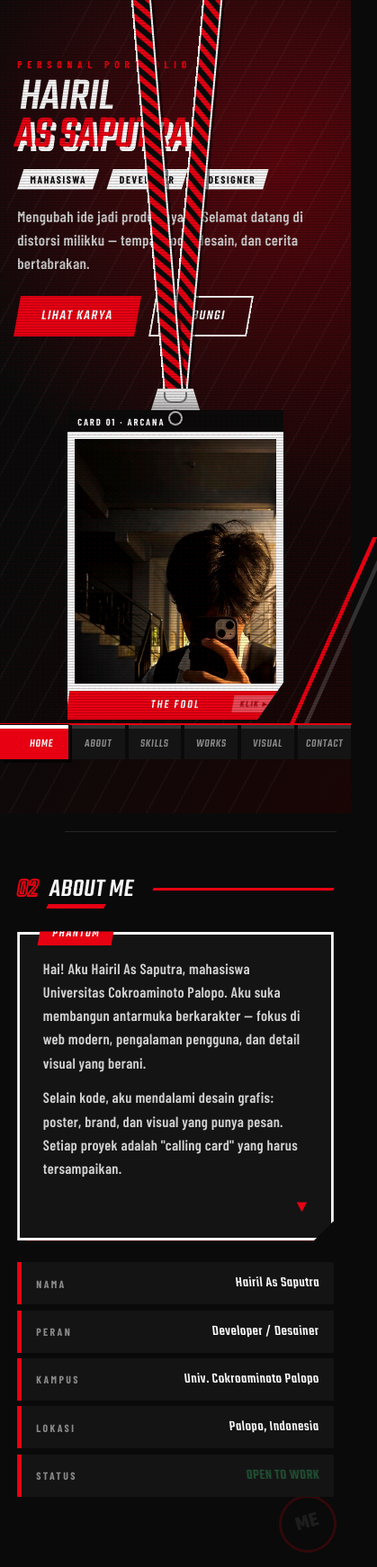
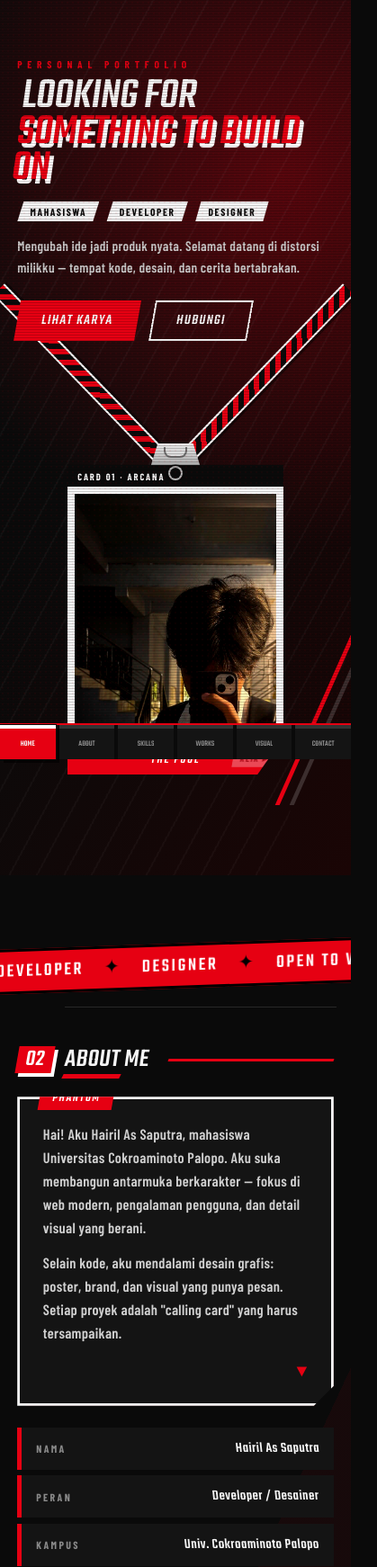
Before and after one commit to ZeeDevo/new-porto-web, a plain HTML site: page index.html in a window 390 px wide. Shown: the top 1742 px of the page at 90% size, 419 px wide, since content can reach past the window. Drawn offline with nearby package versions, Linux system fonts and the light colour scheme; a web font is replaced by a local one.

Commit message:
fix(mobile): resolve horizontal overflow, card alignment, and ticker margins

```diff
--- a/index.html
+++ b/index.html
@@ -30,6 +30,7 @@
 
   <!-- ========== SLANT PROGRESS ========== -->
   <div id="progress"></div>
+  <div id="wipe" aria-hidden="true"></div>
 
   <main id="scroller">
 
@@ -39,12 +40,13 @@
       <div class="speedlines"></div>
       <span class="hero-stamp" aria-hidden="true">01 // SELF</span>
       <span class="hero-slash" aria-hidden="true"></span>
+      <span class="hero-band" aria-hidden="true"></span>
 
       <div class="hero-inner">
         <p class="kicker" data-rev>PERSONAL PORTFOLIO</p>
         <h1 class="hero-title">
-          <span data-rev>HAIRIL</span>
-          <span data-rev class="accent">AS SAPUTRA</span>
+          <span data-rev>LOOKING FOR</span>
+          <span data-rev class="accent">SOMETHING TO BUILD ON</span>
         </h1>
         <div class="hero-role" data-rev>
           <span class="chip">MAHASISWA</span>
@@ -90,6 +92,14 @@
         </div>
       </div>
     </section>
+
+    <!-- ===== TICKER ===== -->
+    <div class="ticker" aria-hidden="true">
+      <div class="ticker-track">
+        <span>HAIRIL AS SAPUTRA</span><span>✦</span><span>DEVELOPER</span><span>✦</span><span>DESIGNER</span><span>✦</span><span>OPEN TO WORK</span><span>✦</span><span>TAKE YOUR HEART</span><span>✦</span>
+        <span>HAIRIL AS SAPUTRA</span><span>✦</span><span>DEVELOPER</span><span>✦</span><span>DESIGNER</span><span>✦</span><span>OPEN TO WORK</span><span>✦</span><span>TAKE YOUR HEART</span><span>✦</span>
+      </div>
+    </div>
 
     <!-- ===== ABOUT ===== -->
     <section id="about" class="panel">
@@ -239,6 +249,8 @@
           <div class="contact-links">
             <a href="mailto:saputrahairil16@gmail.com">✉ saputrahairil16@gmail.com</a>
             <a href="https://github.com/ZeeDevo" target="_blank" rel="noopener">◈ github.com/ZeeDevo</a>
+            <a href="https://www.tiktok.com/@wanghaoyu57" target="_blank" rel="noopener">♪ tiktok.com/@wanghaoyu57</a>
+            <a href="https://wa.me/6282190700112" target="_blank" rel="noopener">✆ +6282190700112</a>
           </div>
         </div>
         <form class="c-form" data-rev onsubmit="return fake(event)">
--- a/script.js
+++ b/script.js
@@ -97,11 +97,17 @@
   });
 
   /* ---------- SMOOTH TAB CLICK ---------- */
+  var wipe = document.getElementById("wipe");
   tabs.forEach(function (t) {
     t.addEventListener("click", function (ev) {
       ev.preventDefault();
       var target = document.querySelector(t.getAttribute("href"));
-      if (target) target.scrollIntoView({ behavior: "smooth" });
+      if (!target) return;
+      /* transisi slash P5X: sapuan merah saat pindah section */
+      wipe.classList.remove("go");
+      void wipe.offsetWidth;
+      wipe.classList.add("go");
+      setTimeout(function () { target.scrollIntoView({ behavior: "smooth" }); }, 250);
     });
   });
 
--- a/style.css
+++ b/style.css
@@ -22,13 +22,13 @@
 *{margin:0;padding:0;box-sizing:border-box}
 
 html{scroll-behavior:smooth}
+html,body{overflow-x:clip;max-width:100%}
 
 body{
   font-family:var(--body);
   font-weight:600;
   background:var(--black);
   color:var(--white);
-  overflow-x:hidden;
   letter-spacing:.02em;
   cursor:crosshair;
 }
@@ -419,10 +419,11 @@ body::after{
 .deco-type{right:7%;top:18%;font-size:clamp(4rem,12vw,10rem);color:rgba(255,255,255,.035);letter-spacing:-.06em;transform:rotate(-12deg)}
 .deco-cross{right:10%;bottom:7%;font-size:clamp(6rem,17vw,13rem);color:rgba(230,0,18,.12);transform:rotate(-15deg)}
 .sec-num{
-  font-family:var(--display);font-weight:400;
-  font-size:1.8rem;color:transparent;
-  -webkit-text-stroke:2px var(--red);
+  font-family:var(--display);font-weight:500;
+  font-size:1.6rem;line-height:1;color:#fff;
+  background:var(--red);padding:.15rem .6rem;
   transform:skewX(-10deg);
+  box-shadow:4px 4px 0 #fff;
 }
 .sec-head h2{
   font-family:var(--display);font-weight:400;
@@ -681,13 +682,83 @@ body::after{
 }
 [data-rev].in{opacity:1;transform:none}
 
+/* ---------- P5X DETAIL ---------- */
+/* sapuan merah diagonal di belakang hero */
+.hero-band{
+  position:absolute;left:-5%;right:-5%;top:60%;height:64px;z-index:-1;
+  background:linear-gradient(90deg,transparent,rgba(230,0,18,.9) 18%,rgba(230,0,18,.9) 82%,transparent);
+  transform:skewY(-8deg);opacity:.3;pointer-events:none;
+}
+/* bayangan diagonal tipis di setiap section */
+.panel:not(.hero)::after{
+  content:"";position:absolute;right:0;top:0;width:32%;height:100%;
+  background:linear-gradient(115deg,transparent 62%,rgba(230,0,18,.06) 62%);
+  pointer-events:none;
+}
+/* ticker merah berjalan */
+.ticker{
+  position:relative;z-index:1;overflow:hidden;white-space:nowrap;
+  background:var(--red);color:#fff;
+  border-block:3px solid #000;
+  transform:skewY(-2deg);margin:clamp(3rem,9vh,5rem) 0 0;
+}
+/* detail tambahan: kilat sapuan di tombol, glitch halus di judul & thumbnail */
+.btn{overflow:hidden}
+.btn::after{
+  content:"";position:absolute;top:0;bottom:0;left:-60%;width:40%;
+  background:linear-gradient(90deg,transparent,rgba(255,255,255,.55),transparent);
+  transform:skewX(-20deg);pointer-events:none;
+}
+.btn:hover::after{left:120%;transition:left .5s}
+.hero-title .accent{animation:flick 6s steps(1) infinite}
+@keyframes flick{
+  0%,92%,100%{text-shadow:5px 5px 0 #fff}
+  94%{text-shadow:-4px 0 0 #fff,5px 5px 0 var(--red)}
+  97%{text-shadow:6px -2px 0 #fff,-3px 3px 0 var(--red)}
+}
+.sec-head h2:hover{text-shadow:-3px 0 0 var(--red),3px 0 0 #fff}
+.work-thumb::after{
+  content:"";position:absolute;inset:0;opacity:0;transition:opacity .25s;
+  background:repeating-linear-gradient(115deg,transparent 0 14px,rgba(230,0,18,.35) 14px 16px);
+  pointer-events:none;
+}
+.work:hover .work-thumb::after{opacity:1}
+.contact-links a{transition:.18s}
+.ticker-track{
+  display:inline-flex;align-items:center;gap:1.4rem;padding:.45rem 0;
+  font-family:var(--display);font-weight:500;font-size:1.3rem;letter-spacing:.12em;
+  animation:tick 26s linear infinite;
+}
+.ticker-track span:nth-child(even){color:#000}
+@keyframes tick{to{transform:translateX(-50%)}}
+/* transisi slash saat pindah section */
+#wipe{
+  position:fixed;top:-10%;bottom:-10%;left:-10%;width:120vw;z-index:90;
+  background:var(--red);box-shadow:-24px 0 0 #fff;
+  transform:translateX(-130%) skewX(-18deg);pointer-events:none;
+}
+#wipe.go{animation:wipe .6s cubic-bezier(.7,0,.3,1)}
+@keyframes wipe{
+  0%{transform:translateX(-130%) skewX(-18deg)}
+  50%{transform:translateX(0) skewX(-18deg)}
+  100%{transform:translateX(130%) skewX(-18deg)}
+}
+/* chip hero: hover seperti tombol P5X */
+.chip{transition:.18s}
+.chip:hover{background:var(--red);color:#fff;transform:skewX(-6deg) translateY(-2px)}
+@media(prefers-reduced-motion:reduce){
+  .ticker-track{animation:none}
+  #wipe.go{animation:none;transform:translateX(130%) skewX(-18deg)}
+}
+
 /* ---------- RESPONSIVE ---------- */
 @media(max-width:900px){
   :root{--content-left:clamp(4.5rem,11vw,6rem);--content-right:clamp(1rem,4vw,2rem)}
   .card-stage{
-    position:relative;right:auto;top:auto;transform:none;
-    margin:3rem auto 0;width:240px;padding-top:34px;
+    position:relative;right:auto;top:auto;transform:none;z-index:0;
+    margin:5rem auto 0;width:240px;padding-top:34px;
   }
+  .panel.hero{overflow-x:clip}
   .hero-inner{max-width:100%}
   .hero-slash{right:6%;bottom:8%;height:26%}
   .hero-stamp{display:none}
@@ -698,11 +769,10 @@ body::after{
   .pv-box{grid-template-columns:1fr}
   .pv-media img{max-height:48vh}
   .pv-deco{font-size:4.5rem}
-  .lanyard-strap{height:60vh}
-  .lanyard-strap.left{transform:translateY(-60vh) rotate(5deg)}
-  .lanyard-strap.right{transform:translateY(-60vh) rotate(-5deg)}
-  @keyframes sway{from{transform:translateY(-60vh) rotate(3.6deg)}to{transform:translateY(-60vh) rotate(6.2deg)}}
-  @keyframes swayR{from{transform:translateY(-60vh) rotate(-6.2deg)}to{transform:translateY(-60vh) rotate(-3.6deg)}}
+  /* tali naik dan melebar ke tepi layar, di belakang teks banner (z-index lebih rendah) */
+  .lanyard-strap{height:280px;top:-280px;width:18px}
+  .lanyard-strap.left{transform:rotate(-44deg);transform-origin:50% 100%;animation:none}
+  .lanyard-strap.right{transform:rotate(44deg);transform-origin:50% 100%;animation:none}
 }
 @media(max-width:560px){
   #tabs{
@@ -718,7 +788,17 @@ body::after{
   .tab::before{display:none}
   .tab.active{border-top-color:#fff}
   .panel{padding:4rem 1.2rem 6rem;min-height:auto}
-  .hero{padding-bottom:6.5rem}
+  .hero{padding:4rem 1.2rem 7rem}
+  .card-stage{margin-top:6.5rem}
+  #tabs{display:grid;grid-template-columns:repeat(6,minmax(0,1fr))}
+  .tab,.tab.active,.tab:hover{padding:0 !important;min-width:0;justify-content:center;font-size:.55rem;letter-spacing:0}
+  .tab span{letter-spacing:0;transform:none;white-space:nowrap;overflow:hidden;text-overflow:ellipsis;max-width:100%}
+  .hero-desc{max-width:100%;width:100%;font-size:.95rem;overflow-wrap:anywhere;box-sizing:border-box;margin-right:0}
+  .hero-inner{min-width:0;width:100%;box-sizing:border-box}
+  /* judul lebih kecil supaya tidak melewati tepi layar */
+  .hero-title{font-size:clamp(2.2rem,12.5vw,3.2rem);max-width:100%}
+  .hero-title .accent{margin-left:0;text-shadow:3px 3px 0 #fff}
+  .hero-band{display:none}
   .panel-deco{opacity:.5}
   .deco-circle{width:4rem;height:4rem;font-size:1.4rem;right:4%;bottom:4%}
   .deco-type{top:10%}
@@ -726,4 +806,5 @@ body::after{
   .hero-title .accent{margin-left:0}
   .work:nth-child(2),.work:nth-child(3){margin-top:0}
   body{cursor:auto}
+  .foot{padding-bottom:5rem}
 }
```
